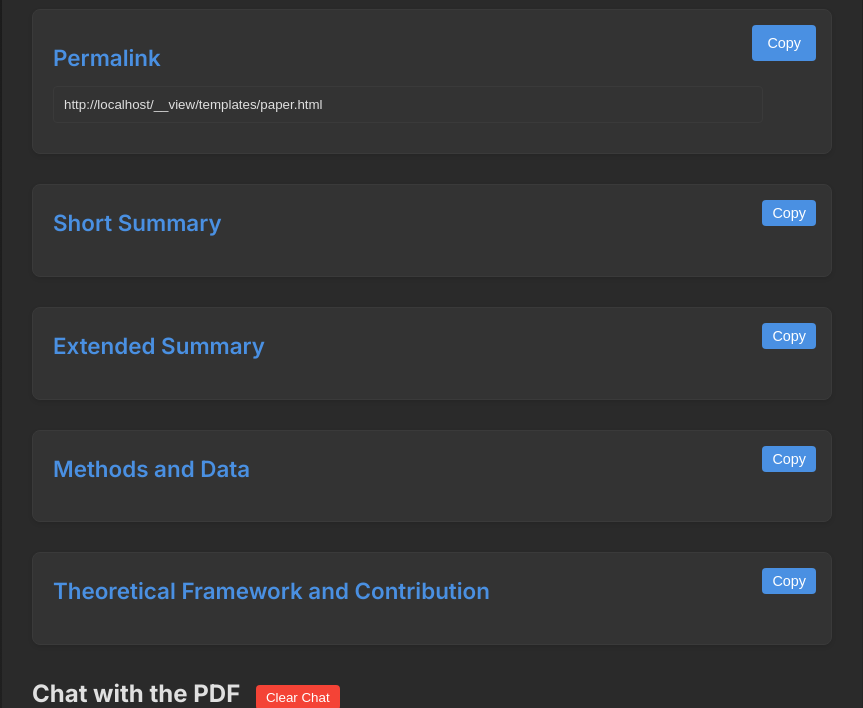
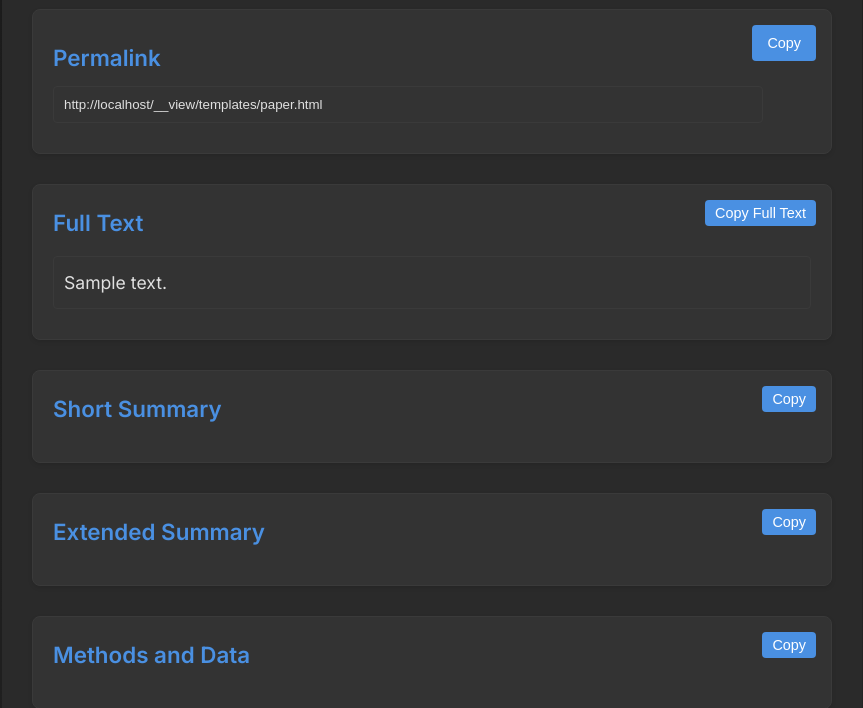
Before and after one commit to tcspears/article_summaries, a Flask app: template templates/paper.html in a window 1280 px wide. Shown: the part 322-1030 px from the top of the page, without its empty margins (208-1071 px from the left). Run offline with Flask 3, Linux system fonts and the light colour scheme; the template is opened without the code that fills it: most values are stand-ins (such as "Sample title", 1, 10 or a date in 2020); parts of the project's set-up code (start-up, migrations or seed data) failed here and were passed over.

Commit message:
Added new field that displays full text field

```diff
--- a/main.py
+++ b/main.py
@@ -278,6 +278,7 @@ def paper(file_hash):
 
     return render_template('paper.html',
                            filename=filename,
+                           full_text=full_text,  # Add this line
                            short_summary=short_summary,
                            extended_summary=extended_summary,
                            methods_discussion=methods_discussion,
--- a/static/css/style.css
+++ b/static/css/style.css
@@ -247,3 +247,14 @@ select:disabled {
     opacity: 0.6;
     cursor: not-allowed;
 }
+
+.full-text .summary-content {
+    max-height: 150px; /* Adjust height as needed */
+    overflow-y: auto; /* Enable vertical scrolling */
+    border: 1px solid var(--border-color);
+    padding: 10px;
+    background-color: var(--summary-bg);
+    color: var(--text-color);
+    border-radius: 4px; /* Rounded corners */
+    margin-bottom: 10px; /* Space between text and button */
+}
--- a/templates/paper.html
+++ b/templates/paper.html
@@ -28,6 +28,15 @@
             <h2>Permalink</h2>
             <input type="text" id="permalinkInput" value="{{ request.url }}" readonly>
             <button onclick="copyPermalink()" class="copy-btn">Copy</button>
+        </div>
+
+        <!-- New Full Text Section -->
+        <div class="full-text summary">
+            <h2>Full Text</h2>
+            <div class="summary-content" id="fullTextContent">
+                {{ full_text }}
+            </div>
+            <button class="copy-btn" onclick="copyFullText()">Copy Full Text</button>
         </div>
 
         <div id="shortSummary" class="summary"></div>
@@ -77,6 +86,15 @@
                 }, 2000);
             }).catch(err => {
                 console.error('Failed to copy text: ', err);
+            });
+        }
+
+        function copyFullText() {
+            const fullTextContent = document.getElementById('fullTextContent').innerText;
+            navigator.clipboard.writeText(fullTextContent).then(() => {
+                alert('Full text copied to clipboard!');
+            }).catch(err => {
+                console.error('Failed to copy full text: ', err);
             });
         }
 
```
